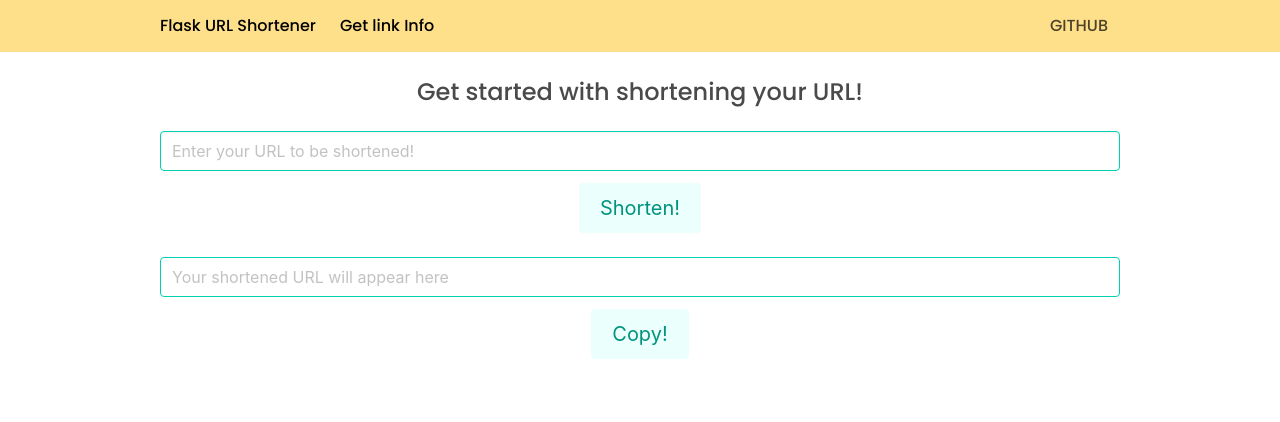
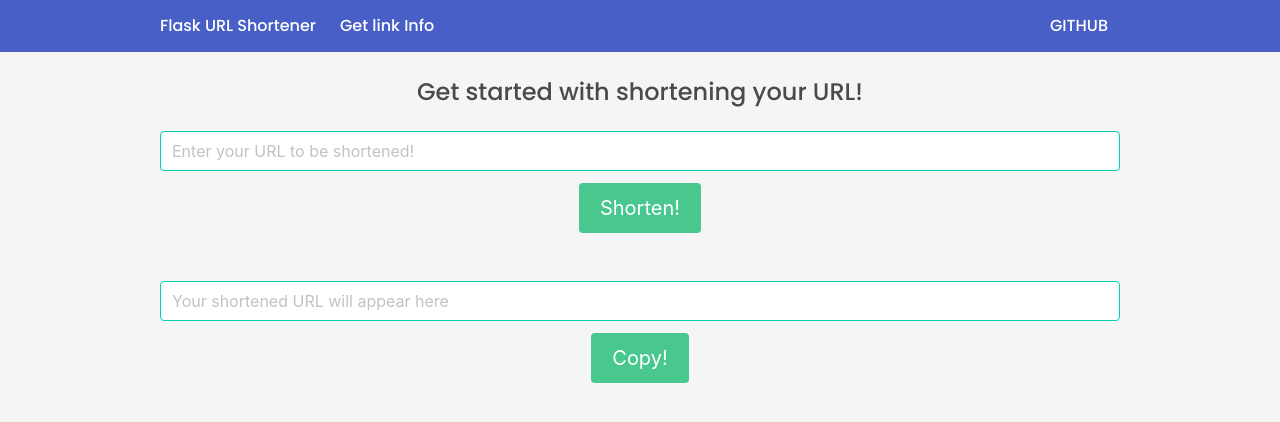
Before and after one commit to janaSunrise/flask-url-shortener, a Flask app: page / in a window 1280 px wide. Shown: the top 422 px of the page. Run offline with Flask 2, Linux system fonts and the light colour scheme; some libraries are stand-ins or nearby versions.

Commit message:
Make the look better, and customize it.

```diff
--- a/app/templates/base.html
+++ b/app/templates/base.html
@@ -11,8 +11,16 @@
     <link href="https://fonts.googleapis.com/css2?family=Poppins:wght@500&display=swap" rel="stylesheet">
 
     <style>
+        html {
+            background-color: whitesmoke;
+        }
+
         body {
             font-family: 'Poppins', sans-serif;
+        }
+
+        a {
+            color: white !important;
         }
     </style>
 
@@ -21,11 +29,11 @@
 </head>
 
 <body>
-<nav class="navbar is-warning" role="navigation" aria-label="main navigation">
+<nav class="navbar is-link" role="navigation" aria-label="main navigation">
     <div class="container is-max-desktop">
         <div class="navbar-brand">
             <p class="navbar-item">
-                <a href="/" style="color: black;">
+                <a href="/">
                     {{ app_name }}
                 </a>
             </p>
@@ -39,7 +47,7 @@
 
         <div class="navbar-menu">
             <div class="navbar-item">
-                <a href="/info" style="color: black;">
+                <a href="/info">
                     Get link Info
                 </a>
             </div>
--- a/app/templates/index.html
+++ b/app/templates/index.html
@@ -34,15 +34,17 @@
 
     <div class="control">
         <div class="has-text-centered">
-            <button id="shorten-btn" class="button is-primary is-light is-medium">Shorten!</button>
+            <button id="shorten-btn" class="button is-success is-medium">Shorten!</button>
         </div>
     </div>
 
     <br/>
+    <br/>
 
     <div class="field has-addons">
         <div class="container is-max-desktop">
-            <input id="copy-input" class="input is-primary" type="text" placeholder="Your shortened URL will appear here"
+            <input id="copy-input" class="input is-primary" type="text"
+                   placeholder="Your shortened URL will appear here"
                    readonly>
         </div>
 
@@ -50,7 +52,7 @@
 
     <div class="control">
         <div class="has-text-centered">
-            <button id="copy-to-clipboard" class="button is-primary is-light is-medium">Copy!</button>
+            <button id="copy-to-clipboard" class="button is-success is-medium">Copy!</button>
         </div>
     </div>
 
--- a/app/templates/info.html
+++ b/app/templates/info.html
@@ -29,7 +29,7 @@
 
     <div class="control">
         <div class="has-text-centered">
-            <button id="shorten-btn" class="button is-primary is-light is-medium">Grab info!</button>
+            <button id="shorten-btn" class="button is-success is-medium">Grab info!</button>
         </div>
     </div>
 
```
